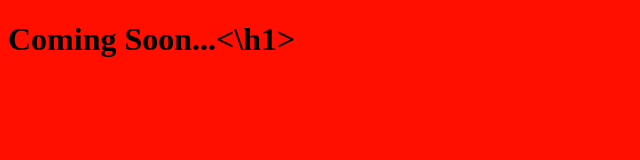
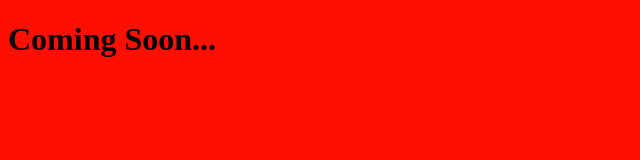
Before and after one commit to bhusallaxman22/my-apis, a plain HTML site: page index.html in a window 1280 px wide. Shown: the whole page, without its empty margins (0-640 px from the left). Drawn offline with Linux system fonts and the light colour scheme.

Commit message:
Original

```diff
--- a/index.html
+++ b/index.html
@@ -4,7 +4,7 @@
 	<title>My APIs</title>
 </head>
 <body>
-		<h1>Coming Soon...<\h1>
+		<h1>Coming Soon...</h1>
 <style>
     body {
         background:#ff0f00;
```
